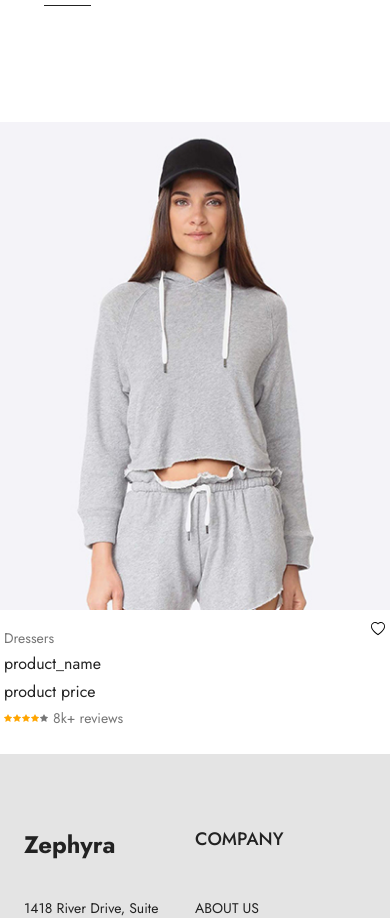
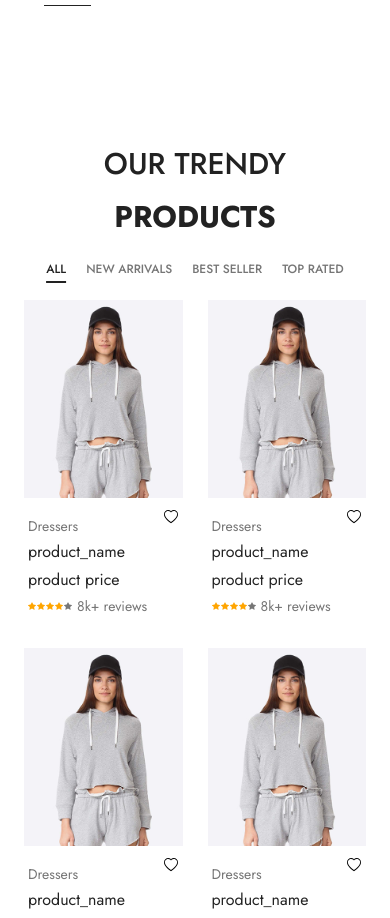
Before and after one commit to IlyasKeskinn/e-commerce, a React (Vite) app in the folder frontend/: page / in a window 390 px wide. Shown: the part 780-1698 px from the top of the page. Built offline with nearby package versions, Linux system fonts and the light colour scheme.

Commit message:
add : home product area

```diff
--- /dev/null
+++ b/frontend/src/components/home/productsArea/ProductsArea.jsx
@@ -0,0 +1,54 @@
+import { Products } from "../../products/Products";
+
+export const ProductsArea = () => {
+    return (
+        <section className=" my-5 d-flex justify-content-center align-items-center">
+            <div className="container">
+                <h2 className="text-uppercase section-title text-center fw-normal my-4">OUR TRENDY <strong>PRODUCTS</strong>
+                </h2>
+                <ul className="nav nav-tab text-uppercase mb-5 d-flex align-items-center justify-content-center">
+                    <li className="nav-item">
+                        <a id="collections-tab-1-trigger" className="nav-link nav-link-underscore active">All</a>
+                    </li>
+                    <li className="nav-item ">
+                        <a id="collections-tab-2-trigger" className="nav-link nav-link-underscore ">New Arrivals</a>
+                    </li>
+                    <li className="nav-item">
+                        <a id="collections-tab-3-trigger" className="nav-link nav-link-underscore ">Best Seller</a>
+                    </li>
+                    <li className="nav-item">
+                        <a id="collections-tab-4-trigger" className="nav-link nav-link-underscore ">Top Rated</a>
+                    </li>
+
+                </ul>
+                <Products/>
+                <div className="tab-content pt-2 ">
+                    <div className="tab-pane fade active show" id="collections-tab-1" role="tabpanel"
+                        aria-labelledby="collections-tab-1-trigger">
+                        <div className="row product-list">
+                        </div>
+                    </div>
+                    <div className="tab-pane fade" id="collections-tab-1" role="tabpanel"
+                        aria-labelledby="collections-tab-2-trigger">
+                        <div className="row new-product-list">
+                        </div>
+                    </div>
+                    <div className="tab-pane fade" id="collections-tab-1" role="tabpanel"
+                        aria-labelledby="collections-tab-3-trigger">
+                        <div className="row best-product-list">
+                        </div>
+                    </div>
+                    <div className="tab-pane fade" id="collections-tab-1" role="tabpanel"
+                        aria-labelledby="collections-tab-4-trigger">
+                        <div className="row top-product-list">
+                        </div>
+                    </div>
+                </div>
+                <div className="text-center my-5 pt-5">
+                    <a href="#" className="btn btn-outlined">Disccover More</a>
+                </div>
+            </div>
+        </section>
+
+    );
+}
--- /dev/null
+++ b/frontend/src/components/products/Products.css
@@ -0,0 +1,80 @@
+.nav-link {
+    font-size: 2rem;
+    color: var(--light-gray);
+    font-weight: 500;
+    transition: all 0.3s ease-out;
+    cursor: pointer;
+}
+
+.nav-link:hover {
+    color: var(--black);
+}
+.nav-link.active {
+    color: var(--black);
+}
+
+.nav-link-underscore {
+    position: relative;
+    margin: 1rem 1rem;
+    padding-bottom: 0.5rem;
+}
+
+
+
+.nav-link-underscore::after {
+    content: '';
+    position: absolute;
+    bottom: 0;
+    left: 50%;
+    transform: translate(-50%, 0);
+    height: 1.5px;
+    width: 0%;
+    background-color: var(--black);
+    opacity: 1;
+    transition: all 0.3s ease-out;
+
+}
+
+
+.nav-link-underscore:hover::after {
+    width: 100%;
+}
+
+.nav-link-underscore.active::after {
+    width: 100%;
+
+}
+
+
+
+.row {
+
+    display: grid;
+    grid-template-columns: 1fr 1fr 1fr 1fr;
+    gap: 25px;
+}
+
+/* responsive*/
+
+@media (max-width: 992px) {
+    .products-area .row {
+        grid-template-columns: 1fr 1fr 1fr ;
+    }
+    .nav-link {
+        font-size: 1.4rem;
+        color: var(--light-gray);
+        font-weight: 500;
+        transition: all 0.3s ease-out;
+    }
+}
+@media (max-width: 767px) {
+    .products-area .row {
+        grid-template-columns: 1fr 1fr ;
+    }
+    .nav-link {
+        font-size: 1.2rem;
+        color: var(--light-gray);
+        font-weight: 500;
+        transition: all 0.3s ease-out;
+    }
+}
--- /dev/null
+++ b/frontend/src/components/products/Products.jsx
@@ -0,0 +1,21 @@
+import { ProductCard } from "../productCard/ProductCard";
+import "./Products.css"
+
+export const Products = () => {
+    return (
+        <section className="products-area my-5 d-flex justify-content-center align-items-center">
+            <div className="container">
+                <div className="row">
+                    <ProductCard />
+                    <ProductCard />
+                    <ProductCard />
+                    <ProductCard />
+                    <ProductCard />
+                    <ProductCard />
+                    <ProductCard />
+                    <ProductCard />
+                </div>
+            </div>
+        </section>
+    );
+}
--- /dev/null
+++ b/frontend/src/pages/Home.css
@@ -0,0 +1,134 @@
+.deal-timer {
+    margin-top: 5rem;
+}
+
+.deal-timer .dealtimer-bg {
+    height: 100% !important;
+    width: 100% !important;
+    background-color: #ebebeb;
+}
+
+.deal-timer .dealtimer-bg img {
+    height: 60rem;
+    max-width: 100% !important;
+    object-fit: cover;
+}
+
+.deal-timer-text {
+    position: absolute;
+    left: 50% !important;
+    top: 50% !important;
+    transform: translate(-50%, -50%) !important;
+}
+
+.deal-timer .dealtimer-countdown {
+    position: absolute;
+    bottom: 15px;
+    left: 15px;
+
+}
+
+.countdown-unit {
+    position: relative;
+    line-height: 1;
+}
+
+.countdown-unit .countdown-num {
+    font-size: 3rem;
+}
+
+.countdown-unit .countdown-word {
+    font-size: 1rem !important;
+}
+
+
+.dealtimer-countdown .day:after,
+.dealtimer-countdown .hour:after,
+.dealtimer-countdown .min:after {
+    content: ':';
+    display: block;
+    position: absolute;
+    top: 50%;
+    transform: translate(-50%, -12px);
+    right: -15px;
+    font-size: 16px;
+}
+
+.limited-products {
+    margin: 100px 0;
+}
+
+.grid-banner {
+    height: 40rem;
+    margin: 100px 0;
+}
+
+.instgram__section{
+    margin: 75px 0;
+}
+.service-promotion{
+    margin-bottom: 50px;
+}
+.service-promotion__row{
+    display: grid;
+    grid-template-columns: repeat(3,1fr);
+}
+
+.service-promotion__title{
+    font-size: 2rem;
+}
+.col-md-4{
+    width: 100%;
+}
+
+/* responsive */
+
+
+@media (max-width : 992px) {
+    .grid-banner {
+        height: 60rem;
+    }
+
+    .grid-banner .collection-row {
+        gap: 0;
+    }
+    .instgram-area {
+        grid-template-columns: 1fr 1fr 1fr !important;
+    }
+
+
+}
+
+
+
+@media (max-width: 768px) {
+    .deal-timer .dealtimer-bg img {
+        height: 40rem;
+    }
+
+    .deal-timer-text .h1 {
+        font-size: 45px;
+        line-height: 1;
+    }
+    .instgram-area {
+        grid-template-columns: 1fr 1fr !important;
+    }
+    .service-promotion__row{
+        grid-template-columns: 1fr;
+        row-gap: 80px;
+    }
+
+
+
+}
+
+@media (max-width: 576px) {
+    .deal-timer .dealtimer-bg img {
+        height: 30rem;
+    }
+
+    .deal-timer-text .h1 {
+        font-size: 25px;
+        line-height: 1;
+    }
+}
--- a/frontend/src/pages/Home.jsx
+++ b/frontend/src/pages/Home.jsx
@@ -1,13 +1,14 @@
+import { ProductsArea } from "../components/home/productsArea/ProductsArea";
 import { ShopCollection } from "../components/home/shopCollection/ShopCollection";
-import { ProductCard } from "../components/productCard/ProductCard";
 import { Slider } from "../components/sliders/Slider";
+import "./Home.css"
 
 export const Home = () => {
     return (
         <>
             <Slider />
             <ShopCollection />
-            <ProductCard/>
+            <ProductsArea/>
         </>
     );
 }
```
